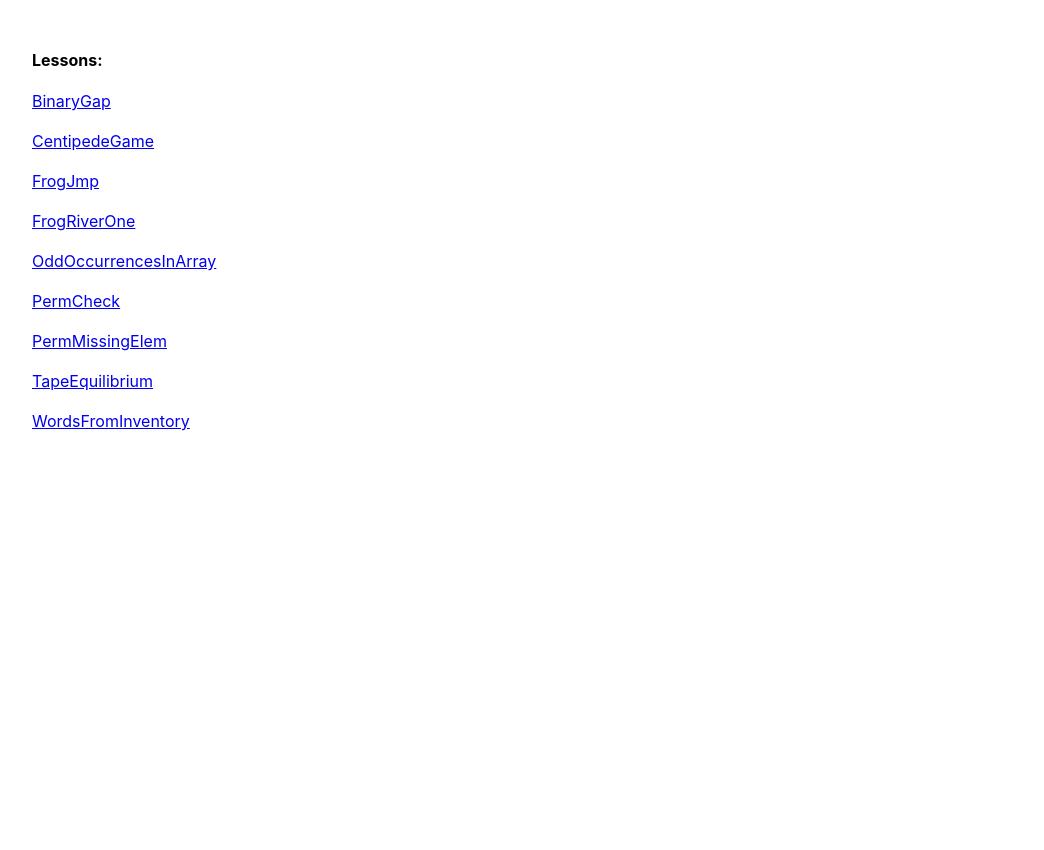
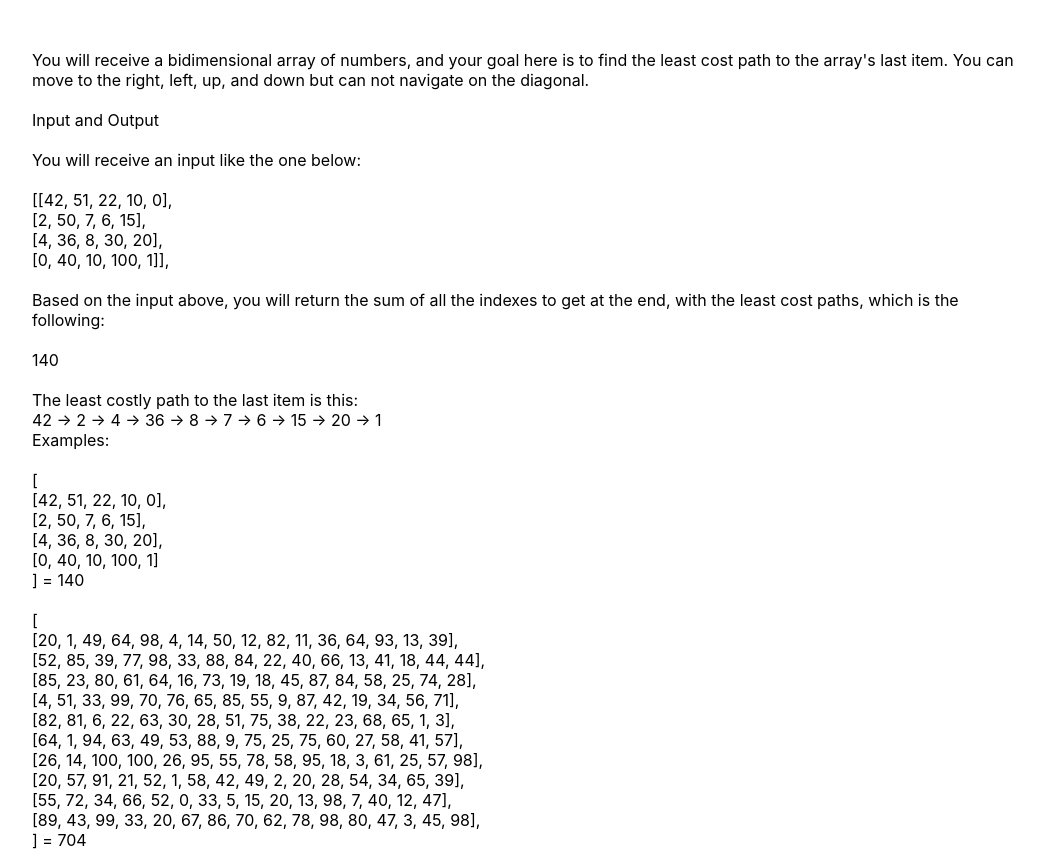
Before and after one commit to bytebodger/codility, a React (Create React App) app: page /least-cost-matrix in a window 1280 px wide. Shown: the whole page, without its empty margins (18-1062 px from the left). Before the commit the page ends 800 px from the top, so only its background shows below. Built offline with nearby package versions, Linux system fonts and the light colour scheme.

Commit message:
added LeastCostMatrix

```diff
--- a/src/UI.js
+++ b/src/UI.js
@@ -9,54 +9,71 @@ import { FrogRiverOne } from './routes/frog-river-one/FrogRiverOne';
 import { PermCheck } from './routes/perm-check/PermCheck';
 import { CentipedeGame } from './routes/centipede-game/CentipedeGame';
 import { WordsFromInventory } from './routes/words-from-inventory/WordsFromInventory';
+import { LeastCostMatrix } from './routes/least-cost-matrix/LeastCostMatrix';
 
 export const UI = () => {
+   const binaryGap = <BinaryGap/>;
+   const centipedeGame = <CentipedeGame/>;
+   const frogJmp = <FrogJmp/>;
+   const frogRiverOne = <FrogRiverOne/>;
+   const index = <Index/>;
+   const leastCostMatrix = <LeastCostMatrix/>;
+   const oddOccurrencesInArray = <OddOccurrencesInArray/>;
+   const permCheck = <PermCheck/>;
+   const permMissingElem = <PermMissingElem/>;
+   const tapeEquilibrium = <TapeEquilibrium/>;
+   const wordsFromInventory = <WordsFromInventory/>;
+
    return <>
       <div  style={{marginLeft: 50, marginTop: 50, width: 1000}}>
          <Routes>
             <Route
-               element={<BinaryGap/>}
+               element={binaryGap}
                path={'/binary-gap'}
             />
             <Route
-               element={<CentipedeGame/>}
+               element={centipedeGame}
                path={'/centipede-game'}
             />
             <Route
-               element={<FrogJmp/>}
+               element={frogJmp}
                path={'/frog-jmp'}
             />
             <Route
-               element={<FrogRiverOne/>}
+               element={frogRiverOne}
                path={'/frog-river-one'}
             />
             <Route
-               element={<Index/>}
+               element={index}
                index={true}
                path={'/'}
             />
             <Route
-               element={<Index/>}
+               element={index}
                path={'*'}
             />
             <Route
-               element={<OddOccurrencesInArray/>}
+               element={leastCostMatrix}
+               path={'/least-cost-matrix'}
+            />
+            <Route
+               element={oddOccurrencesInArray}
                path={'/odd-occurrences-in-array'}
             />
             <Route
-               element={<PermCheck/>}
+               element={permCheck}
                path={'/perm-check'}
             />
             <Route
-               element={<PermMissingElem/>}
+               element={permMissingElem}
                path={'/perm-missing-elem'}
             />
             <Route
-               element={<TapeEquilibrium/>}
+               element={tapeEquilibrium}
                path={'/tape-equilibrium'}
             />
             <Route
-               element={<WordsFromInventory/>}
+               element={wordsFromInventory}
                path={'/words-from-inventory'}
             />
          </Routes>
--- a/src/routes/index/Index.js
+++ b/src/routes/index/Index.js
@@ -22,6 +22,12 @@ export const Index = () => {
       <div>
          <a href={'/frog-river-one'}>
             FrogRiverOne
+         </a>
+      </div>
+      <br/>
+      <div>
+         <a href={'/least-cost-matrix'}>
+            LeastCostMatrix
          </a>
       </div>
       <br/>
--- /dev/null
+++ b/src/routes/least-cost-matrix/LeastCostMatrix.js
@@ -0,0 +1,117 @@
+export const LeastCostMatrix = () => {
+   const findLeastCostPath = (board = [[]]) => {
+      const totalRows = board.length;
+      const totalColumns = board[0].length;
+      const valueOfLastCell = board[totalRows - 1][totalColumns - 1];
+
+      const createCell = (row = 0, column = 0, distance = 0) => {
+         return {
+            column,
+            distance,
+            row,
+         }
+      }
+
+      const sortCells = (cellA = {}, cellB = {}) => {
+         if (cellA.distance !== cellB.distance)
+            return cellA.distance - cellB.distance;
+         return cellA.column === cellB.column ? cellA.row - cellB.row : cellA.column;
+      }
+
+      const distance = [];
+      for (let row = 0; row < totalRows; row++) {
+         distance.push([]);
+         for (let column = 0; column < totalColumns; column++) {
+            distance[row].push(Number.MAX_SAFE_INTEGER);
+         }
+      }
+
+      const surroundingCells = [
+         [0, -1],
+         [1, 0],
+         [0, 1],
+         [-1, 0],
+      ]
+      const cells = [];
+      cells.push(createCell(0, 0, 0));
+      distance[0][0] = board[0][0];
+
+      while (cells.length !== 0) {
+         const cell = cells.shift();
+         surroundingCells.forEach(surroundingCoordinates => {
+            const [surroundingRow, surroundingColumn] = surroundingCoordinates;
+            const column = cell.column + surroundingColumn;
+            const row = cell.row + surroundingRow;
+            if (row < 0 || row >= totalRows || column < 0 || column >= totalColumns)
+               return;
+            if (distance[row][column] > distance[cell.row][cell.column] + board[row][column]) {
+               distance[row][column] = distance[cell.row][cell.column] + board[row][column];
+               cells.push(createCell(row, column, distance[row][column]));
+            }
+         })
+         cells.sort(sortCells);
+      }
+
+      return distance[totalRows - 1][totalColumns - 1] - valueOfLastCell;
+   }
+
+   return <>
+      You will receive a bidimensional array of numbers, and your goal here is to find the least cost path to the array's last item.
+      You can move to the right, left, up, and down but can not navigate on the diagonal.
+      <br/><br/>
+      Input and Output
+      <br/><br/>
+      You will receive an input like the one below:
+      <br/><br/>
+      [[42, 51, 22, 10,  0],<br/>
+      [2,  50, 7,  6,   15],<br/>
+      [4,  36, 8,  30,  20],<br/>
+      [0,  40, 10, 100, 1]],<br/>
+      <br/>
+      Based on the input above, you will return the sum of all the indexes to get at the end, with the least cost paths, which is the following:
+      <br/><br/>
+      140
+      <br/><br/>
+      The least costly path to the last item is this:<br/>
+      42 -> 2 -> 4 -> 36 -> 8 -> 7 -> 6 -> 15 -> 20 -> 1<br/>
+      <div>
+         Examples:
+         <br/><br/>
+         [<br/>
+         [42, 51, 22, 10,  0],<br/>
+         [2,  50, 7,  6,   15],<br/>
+         [4,  36, 8,  30,  20],<br/>
+         [0,  40, 10, 100, 1]<br/>
+         ] = {findLeastCostPath([
+            [42, 51, 22, 10,  0],
+            [2,  50, 7,  6,   15],
+            [4,  36, 8,  30,  20],
+            [0,  40, 10, 100, 1]
+         ])}
+         <br/><br/>
+         [<br/>
+         [20, 1, 49, 64, 98, 4, 14, 50, 12, 82, 11, 36, 64, 93, 13, 39],<br/>
+         [52, 85, 39, 77, 98, 33, 88, 84, 22, 40, 66, 13, 41, 18, 44, 44],<br/>
+         [85, 23, 80, 61, 64, 16, 73, 19, 18, 45, 87, 84, 58, 25, 74, 28],<br/>
+         [4, 51, 33, 99, 70, 76, 65, 85, 55, 9, 87, 42, 19, 34, 56, 71],<br/>
+         [82, 81, 6, 22, 63, 30, 28, 51, 75, 38, 22, 23, 68, 65, 1, 3],<br/>
+         [64, 1, 94, 63, 49, 53, 88, 9, 75, 25, 75, 60, 27, 58, 41, 57],<br/>
+         [26, 14, 100, 100, 26, 95, 55, 78, 58, 95, 18, 3, 61, 25, 57, 98],<br/>
+         [20, 57, 91, 21, 52, 1, 58, 42, 49, 2, 20, 28, 54, 34, 65, 39],<br/>
+         [55, 72, 34, 66, 52, 0, 33, 5, 15, 20, 13, 98, 7, 40, 12, 47],<br/>
+         [89, 43, 99, 33, 20, 67, 86, 70, 62, 78, 98, 80, 47, 3, 45, 98],<br/>
+         ] = {findLeastCostPath([
+            [20, 1, 49, 64, 98, 4, 14, 50, 12, 82, 11, 36, 64, 93, 13, 39],
+            [52, 85, 39, 77, 98, 33, 88, 84, 22, 40, 66, 13, 41, 18, 44, 44],
+            [85, 23, 80, 61, 64, 16, 73, 19, 18, 45, 87, 84, 58, 25, 74, 28],
+            [4, 51, 33, 99, 70, 76, 65, 85, 55, 9, 87, 42, 19, 34, 56, 71],
+            [82, 81, 6, 22, 63, 30, 28, 51, 75, 38, 22, 23, 68, 65, 1, 3],
+            [64, 1, 94, 63, 49, 53, 88, 9, 75, 25, 75, 60, 27, 58, 41, 57],
+            [26, 14, 100, 100, 26, 95, 55, 78, 58, 95, 18, 3, 61, 25, 57, 98],
+            [20, 57, 91, 21, 52, 1, 58, 42, 49, 2, 20, 28, 54, 34, 65, 39],
+            [55, 72, 34, 66, 52, 0, 33, 5, 15, 20, 13, 98, 7, 40, 12, 47],
+            [89, 43, 99, 33, 20, 67, 86, 70, 62, 78, 98, 80, 47, 3, 45, 98],
+         ])}
+      </div>
+   </>
+}
```
